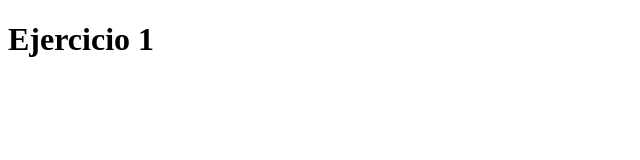
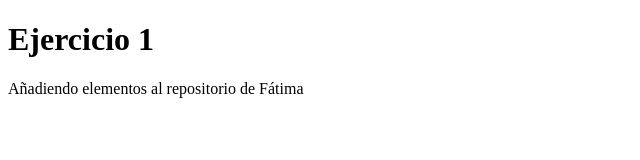
Before and after one commit to fatimavazquez/gitrepo, a plain HTML site: page index.html in a window 1280 px wide. Shown: the whole page, without its empty margins (0-640 px from the left). Drawn offline with Linux system fonts and the light colour scheme.

Commit message:
Añadido al repositorio index.html

```diff
--- a/index.html
+++ b/index.html
@@ -7,5 +7,6 @@
     </head>
     <body>
         <h1>Ejercicio 1</h1>
+        <p> Añadiendo elementos al repositorio de Fátima</p>
     </body>
 </html>
```
